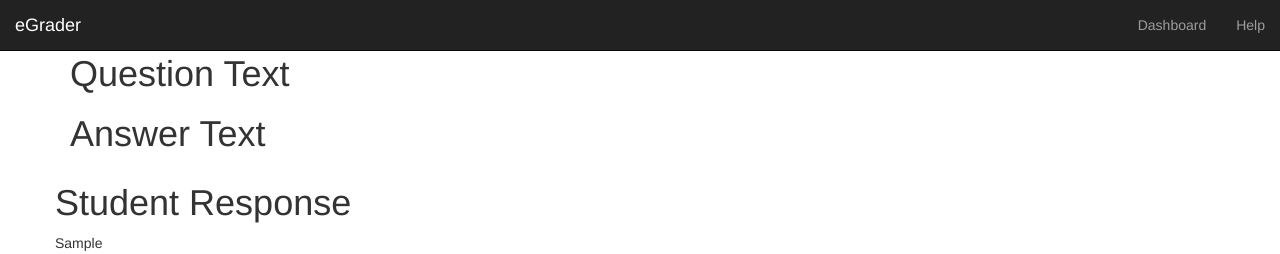
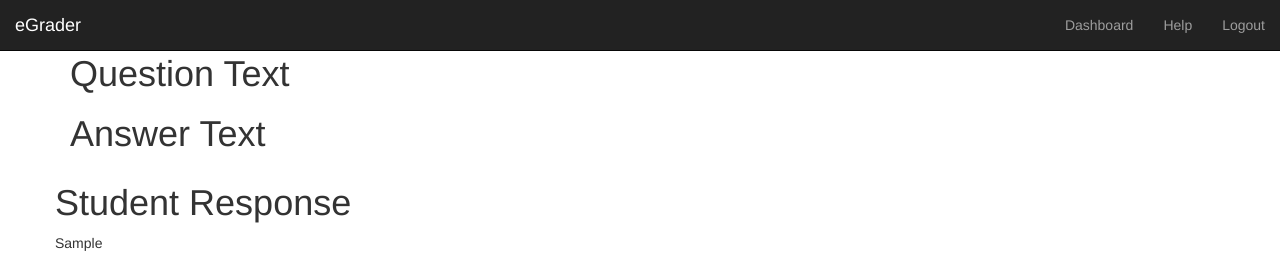
Before and after one commit to openstax/research-eGrader, a Flask app: template eGrader/templates/grader/old_index.html in a window 1280 px wide. Shown: the top 254 px of the page. Run offline with Flask 3, Linux system fonts and the light colour scheme; a user stored in the database is signed in; tables that the repository leaves empty hold one stand-in row (values such as "Sample post"); the template is opened without the code that fills it: values that come from a table or form of the project are taken from there, most other values are stand-ins (such as "Sample title", 1, 10 or a date in 2020); some libraries are stand-ins or nearby versions.

Commit message:
added logout button to nav

```diff
--- a/eGrader/templates/layouts/nav.html
+++ b/eGrader/templates/layouts/nav.html
@@ -17,6 +17,12 @@
                 <li>
                     <a href="#">Help</a>
                 </li>
+                {% if current_user.is_authenticated %}
+                <li>
+                    <a href="{{ url_for('security.logout') }}">Logout</a>
+                </li>
+                {% endif %}
+
             </ul>
         </div>
     </div>
```
